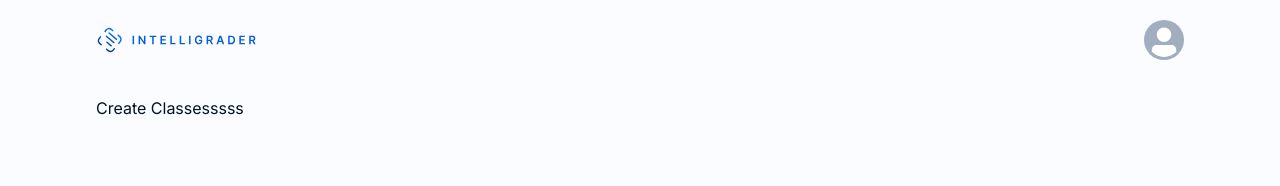
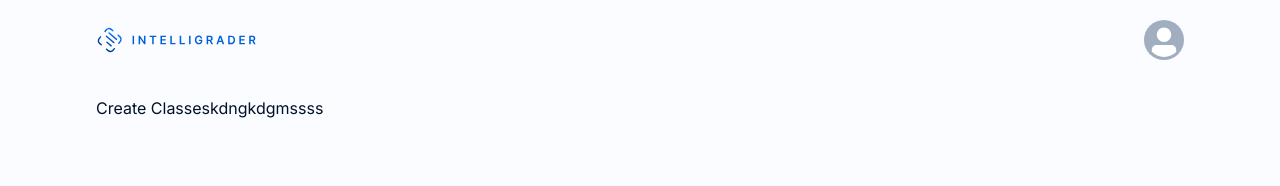
Before and after one commit to J-Zehra/IntelliGrader, a Next.js app: page /create in a window 1280 px wide. Shown: the top 186 px of the page. Built offline with nearby package versions, Linux system fonts and the light colour scheme.

Commit message:
essage mo dine

```diff
--- a/app/(class)/create/page.tsx
+++ b/app/(class)/create/page.tsx
@@ -8,7 +8,7 @@ export default function CreateClass() {
   return (
     <CustomContainer>
       <Box pt="6rem">
-        <Text>Create Classesssss</Text>
+        <Text>Create Classeskdngkdgmssss</Text>
       </Box>
     </CustomContainer>
   );
```
